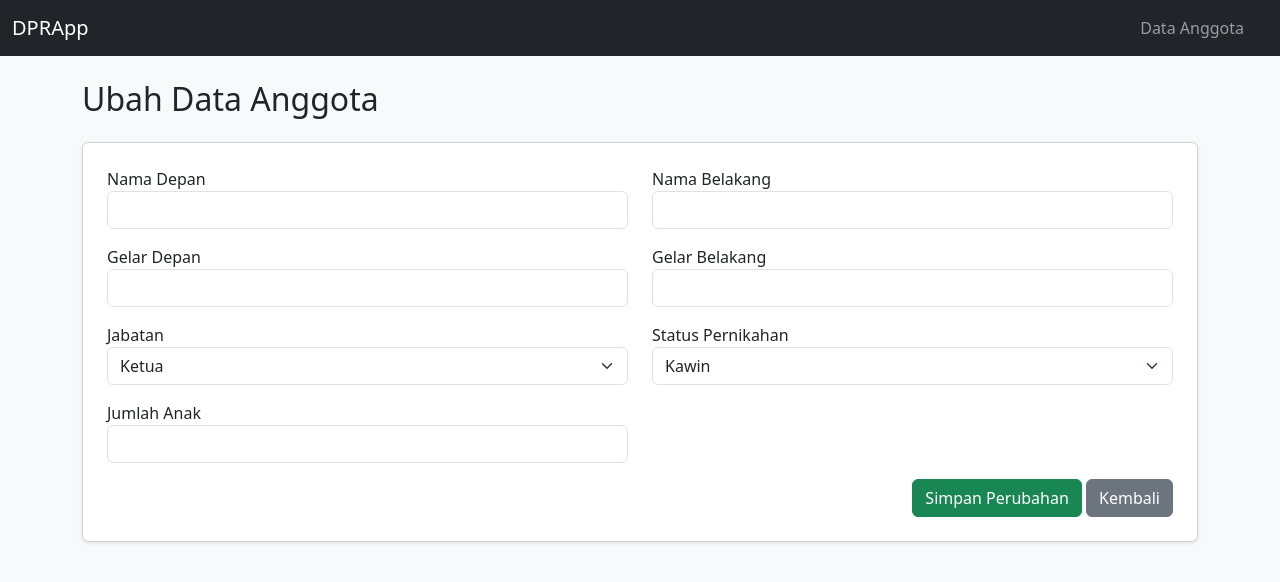
After one commit to nazrielramdhani/DPR_24151055_2B_Nazriel-Ramdhani, a CodeIgniter 4 app: template app/Views/anggota/edit.php in a window 1280 px wide. The commit adds this page. Shown: the top 582 px of the page. Run offline with PHP 8.4 and a stand-in for CodeIgniter, Linux system fonts and the light colour scheme; the template is opened without the code that fills it, so the values that code supplies are empty; some libraries are stand-ins or nearby versions.

Commit message:
Add Fitur Ubah Data Anggota by Nazriel Ramdhani

```diff
--- a/app/Config/Routes.php
+++ b/app/Config/Routes.php
@@ -14,3 +14,6 @@ $routes->get('/dashboard', 'Auth::dashboard');
 $routes->get('/anggota', 'Anggota::index');
 $routes->get('/anggota/create', 'Anggota::create');
 $routes->post('/anggota/store', 'Anggota::store');
+
+$routes->get('/anggota/edit/(:num)', 'Anggota::edit/$1');
+$routes->post('/anggota/update/(:num)', 'Anggota::update/$1');
--- a/app/Views/anggota/create.php
+++ b/app/Views/anggota/create.php
@@ -46,7 +46,7 @@
             <input type="number" name="jumlah_anak" class="form-control" value="0" min="0">
         </div>
         <button type="submit" class="btn btn-success">Simpan</button>
-        <a href="/dashboard" class="btn btn-secondary">Kembali</a>
+        <a href="/anggota" class="btn btn-secondary">Kembali</a>
     </form>
 </div>
 <?= $this->endSection() ?>
--- /dev/null
+++ b/app/Views/anggota/edit.php
@@ -0,0 +1,52 @@
+<?= $this->extend('layout/main') ?>
+<?= $this->section('content') ?>
+
+<h2 class="mb-4">Ubah Data Anggota</h2>
+
+<form action="/anggota/update/<?= $anggota['id_anggota'] ?>" method="post" class="card p-4 shadow-sm">
+    <div class="row">
+        <div class="col-md-6 mb-3">
+            <label>Nama Depan</label>
+            <input type="text" name="nama_depan" class="form-control" value="<?= esc($anggota['nama_depan']) ?>" required>
+        </div>
+        <div class="col-md-6 mb-3">
+            <label>Nama Belakang</label>
+            <input type="text" name="nama_belakang" class="form-control" value="<?= esc($anggota['nama_belakang']) ?>" required>
+        </div>
+        <div class="col-md-6 mb-3">
+            <label>Gelar Depan</label>
+            <input type="text" name="gelar_depan" class="form-control" value="<?= esc($anggota['gelar_depan']) ?>">
+        </div>
+        <div class="col-md-6 mb-3">
+            <label>Gelar Belakang</label>
+            <input type="text" name="gelar_belakang" class="form-control" value="<?= esc($anggota['gelar_belakang']) ?>">
+        </div>
+        <div class="col-md-6 mb-3">
+            <label>Jabatan</label>
+            <select name="jabatan" class="form-select" required>
+                <option value="Ketua" <?= $anggota['jabatan'] === 'Ketua' ? 'selected' : '' ?>>Ketua</option>
+                <option value="Wakil Ketua" <?= $anggota['jabatan'] === 'Wakil Ketua' ? 'selected' : '' ?>>Wakil Ketua</option>
+                <option value="Anggota" <?= $anggota['jabatan'] === 'Anggota' ? 'selected' : '' ?>>Anggota</option>
+            </select>
+        </div>
+        <div class="col-md-6 mb-3">
+            <label>Status Pernikahan</label>
+            <select name="status_pernikahan" class="form-select" required>
+                <option value="Kawin" <?= $anggota['status_pernikahan'] === 'Kawin' ? 'selected' : '' ?>>Kawin</option>
+                <option value="Belum Kawin" <?= $anggota['status_pernikahan'] === 'Belum Kawin' ? 'selected' : '' ?>>Belum Kawin</option>
+                <option value="Cerai Hidup" <?= $anggota['status_pernikahan'] === 'Cerai Hidup' ? 'selected' : '' ?>>Cerai Hidup</option>
+                <option value="Cerai Mati" <?= $anggota['status_pernikahan'] === 'Cerai Mati' ? 'selected' : '' ?>>Cerai Mati</option>
+            </select>
+        </div>
+        <div class="col-md-6 mb-3">
+            <label>Jumlah Anak</label>
+            <input type="number" name="jumlah_anak" class="form-control" value="<?= esc($anggota['jumlah_anak']) ?>" min="0">
+        </div>
+    </div>
+    <div class="text-end">
+        <button type="submit" class="btn btn-success">Simpan Perubahan</button>
+        <a href="/anggota" class="btn btn-secondary">Kembali</a>
+    </div>
+</form>
+
+<?= $this->endSection() ?>
```
Also changed, not shown: app/Controllers/Anggota.php (+24 -0 lines), app/Views/anggota/index.php (+13 -3 lines), app/Views/dashboard.php (+0 -7 lines).
